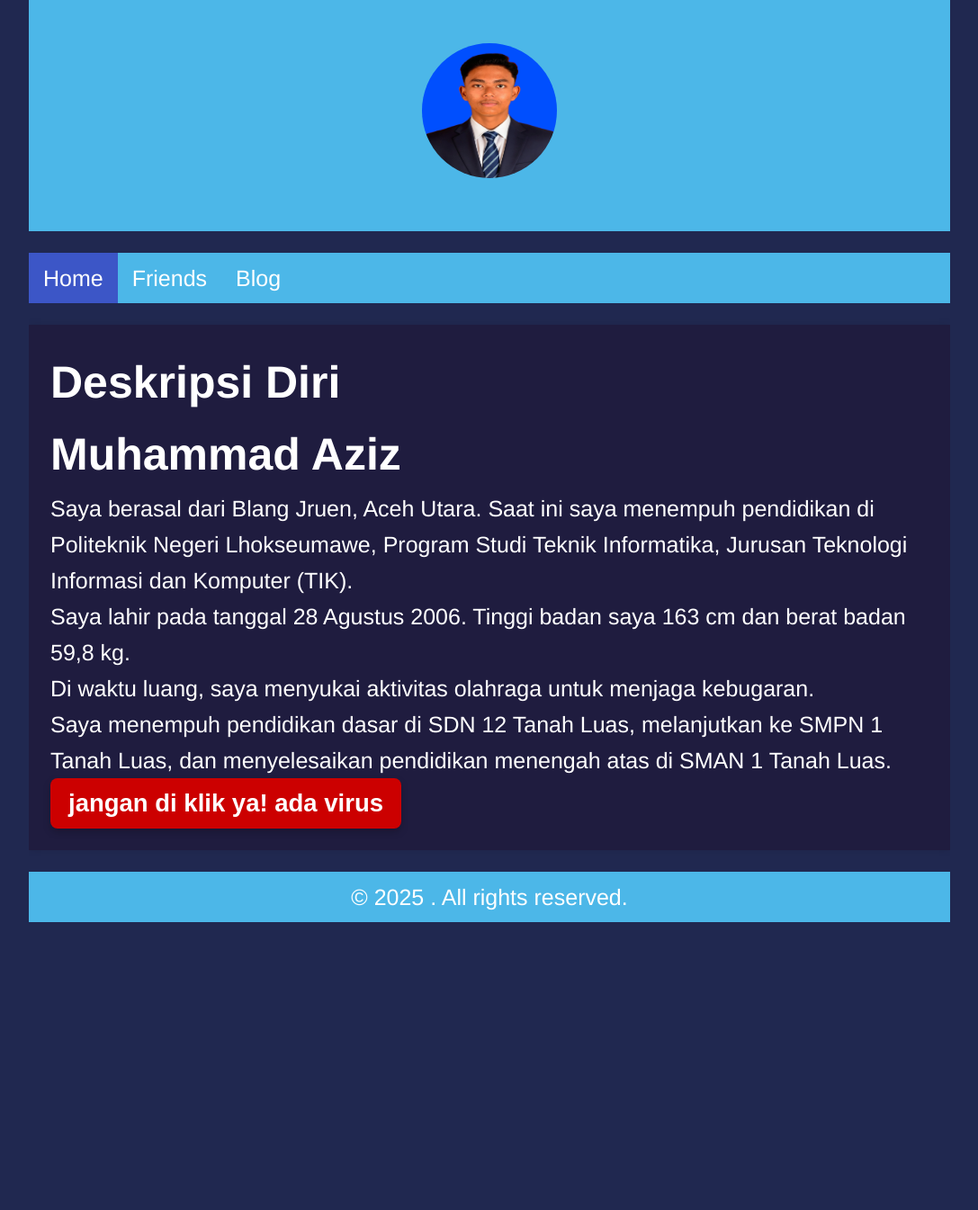
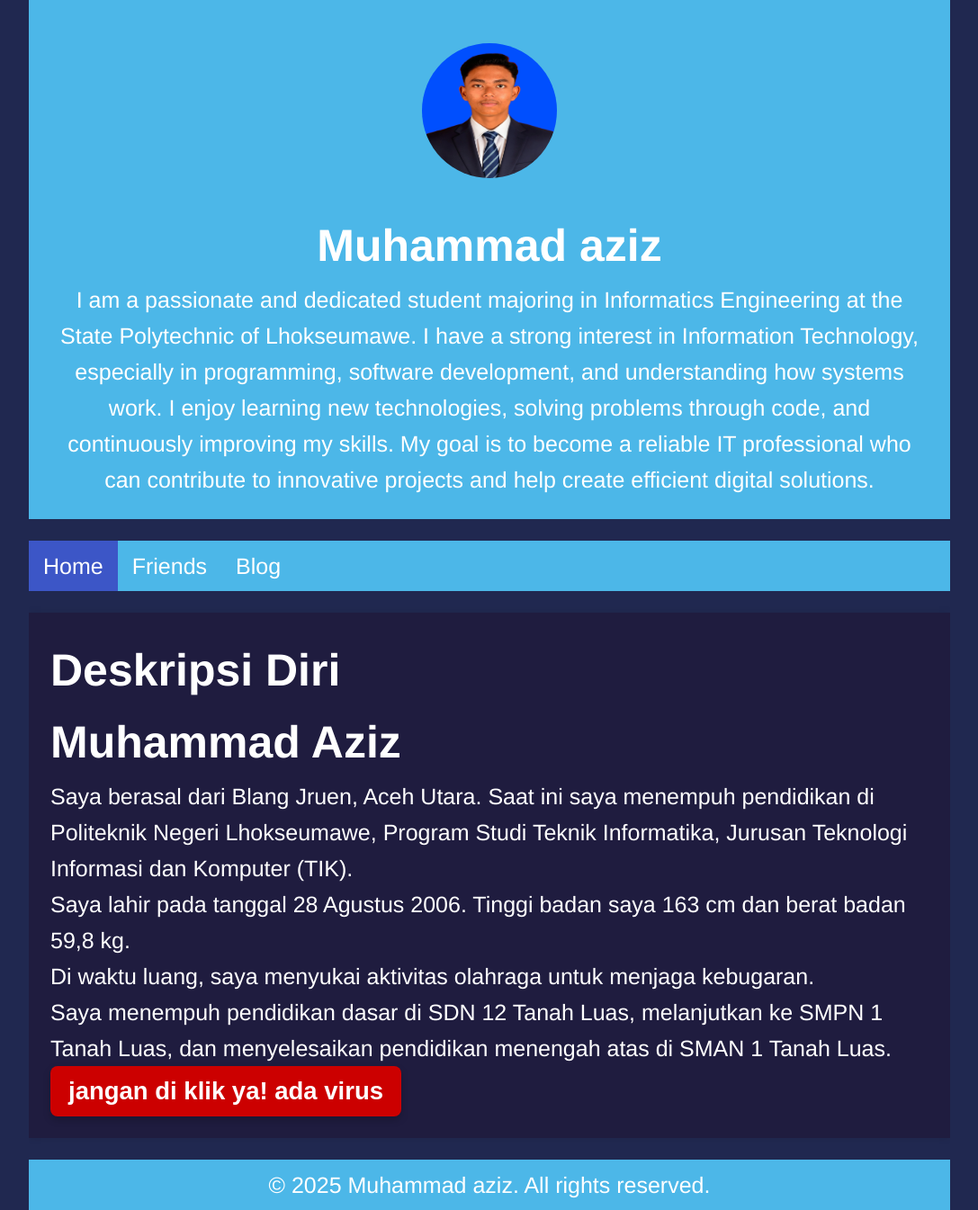
Before and after one commit to mhmmd-aziz/mhmmd-aziz.github.io, a Jekyll site: the page built from index.html, in a window 1280 px wide. Shown: the whole page at 90% size, without its empty margins (96-1183 px from the left). Built offline with Jekyll 4.4.1, drawn with Linux system fonts in a browser that asks for light colours; before the commit the page ends 1025 px from its top, so only the background shows below that.

Commit message:
newwwjumat16mei

```diff
--- a/_config.yml
+++ b/_config.yml
@@ -1,3 +1,6 @@
+title: Muhammad aziz
+email: mhdaziz629@gmail.com
+description: I am a passionate and dedicated student majoring in Informatics Engineering at the State Polytechnic of Lhokseumawe. I have a strong interest in Information Technology, especially in programming, software development, and understanding how systems work. I enjoy learning new technologies, solving problems through code, and continuously improving my skills. My goal is to become a reliable IT professional who can contribute to innovative projects and help create efficient digital solutions.
 url: "https://mhmmd-aziz.github.io/"
 plugins:
  - jekyll-feed
--- a/_sass/main.scss
+++ b/_sass/main.scss
@@ -1,6 +1,3 @@
-.current {
-    color : green;
-}
 $primary-color: #4cb7e8;
 $secondary-color: #3c56c7;
 $font-stack: Helvetica, sans-serif;
```
Also changed, not shown: 2 other files.
